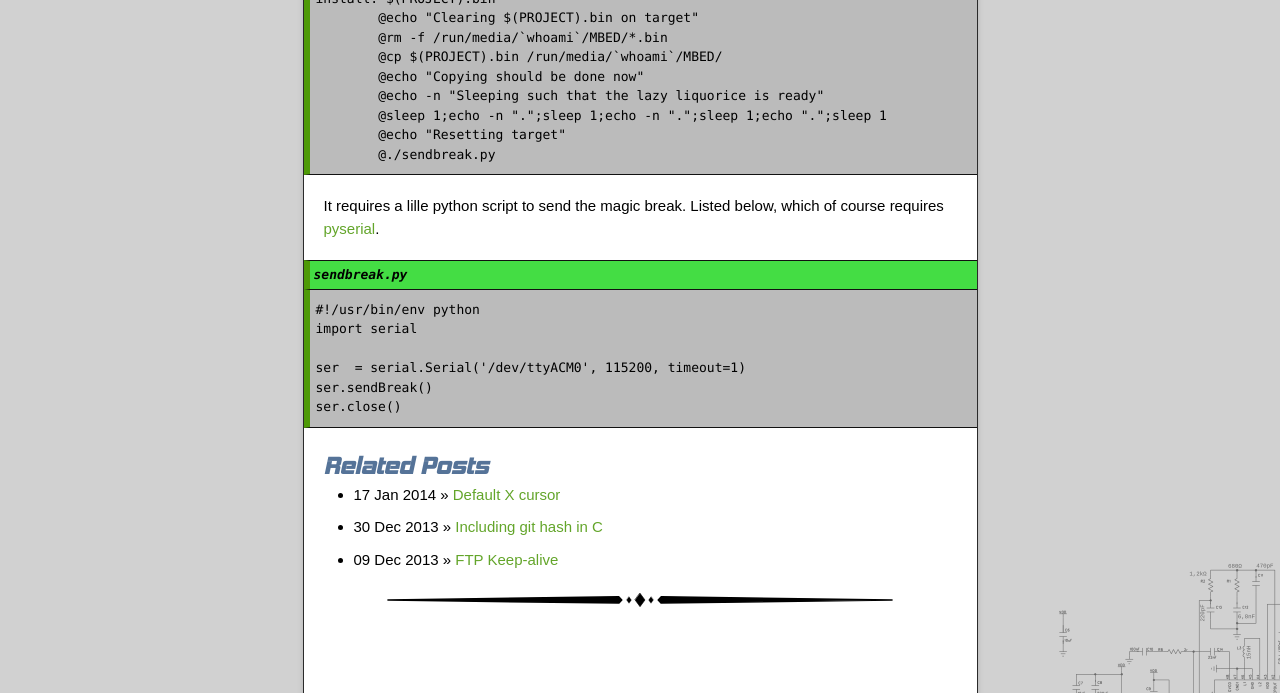
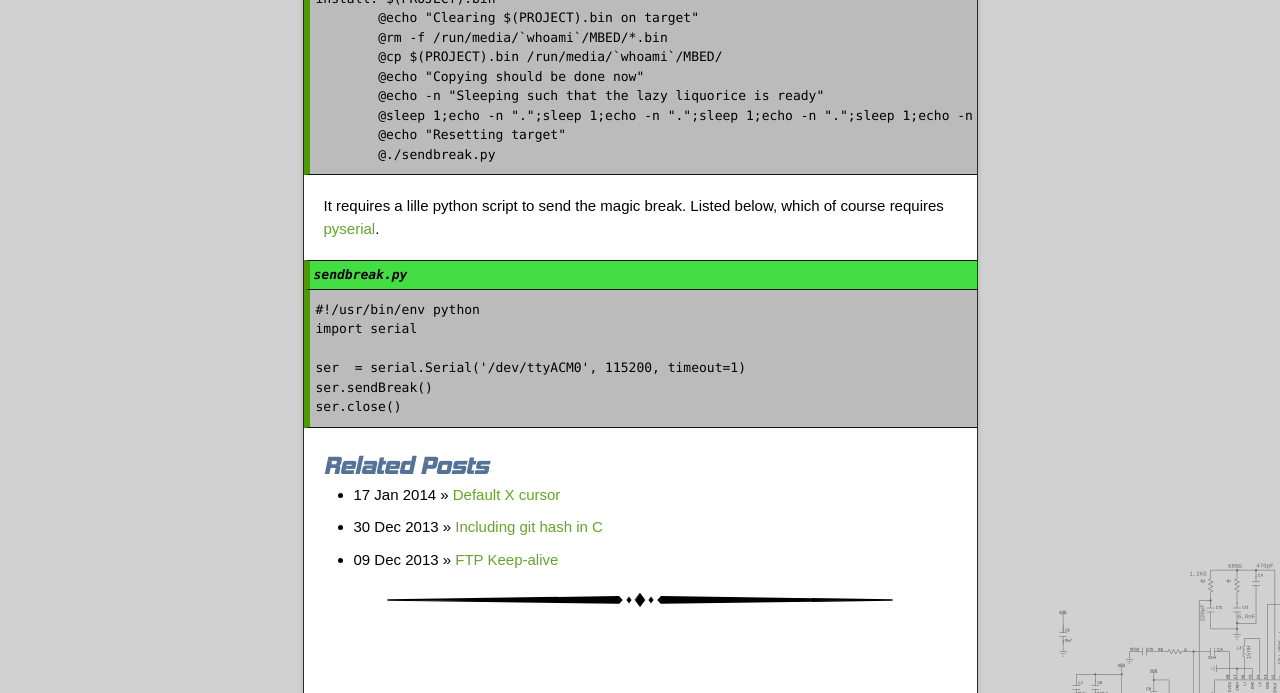
Before and after one commit to nickoe/nickoe.github.io, a Jekyll site: the page built from _posts/2013-12-20-mbed-with-external-gcc-compiler.md, in a window 1280 px wide. Shown: the part 767-1460 px from the top of the page. Built offline with Jekyll 4.4.1, drawn with Linux system fonts in a browser that asks for light colours; some of the changed text lies outside the part shown.

Commit message:
Update makefile

```diff
--- a/_posts/2013-12-20-mbed-with-external-gcc-compiler.md
+++ b/_posts/2013-12-20-mbed-with-external-gcc-compiler.md
@@ -34,7 +34,7 @@
 		@cp $(PROJECT).bin /run/media/`whoami`/MBED/
 		@echo "Copying should be done now"
 		@echo -n "Sleeping such that the lazy liquorice is ready"
-		@sleep 1;echo -n ".";sleep 1;echo -n ".";sleep 1;echo ".";sleep 1
+		@sleep 1;echo -n ".";sleep 1;echo -n ".";sleep 1;echo -n ".";sleep 1;echo -n ".";sleep 1;echo -n ".";sleep 1;echo ".";sleep 1
 		@echo "Resetting target"
 		@./sendbreak.py
 
```
